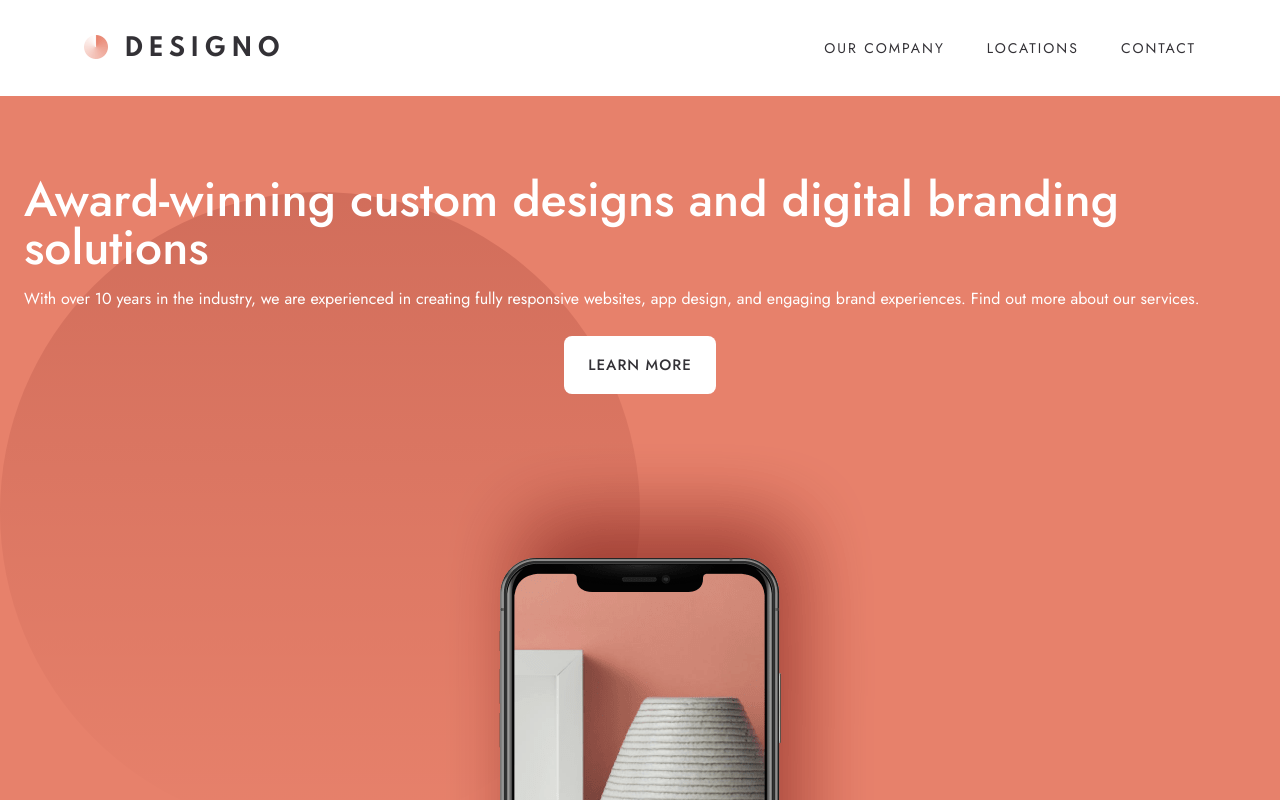
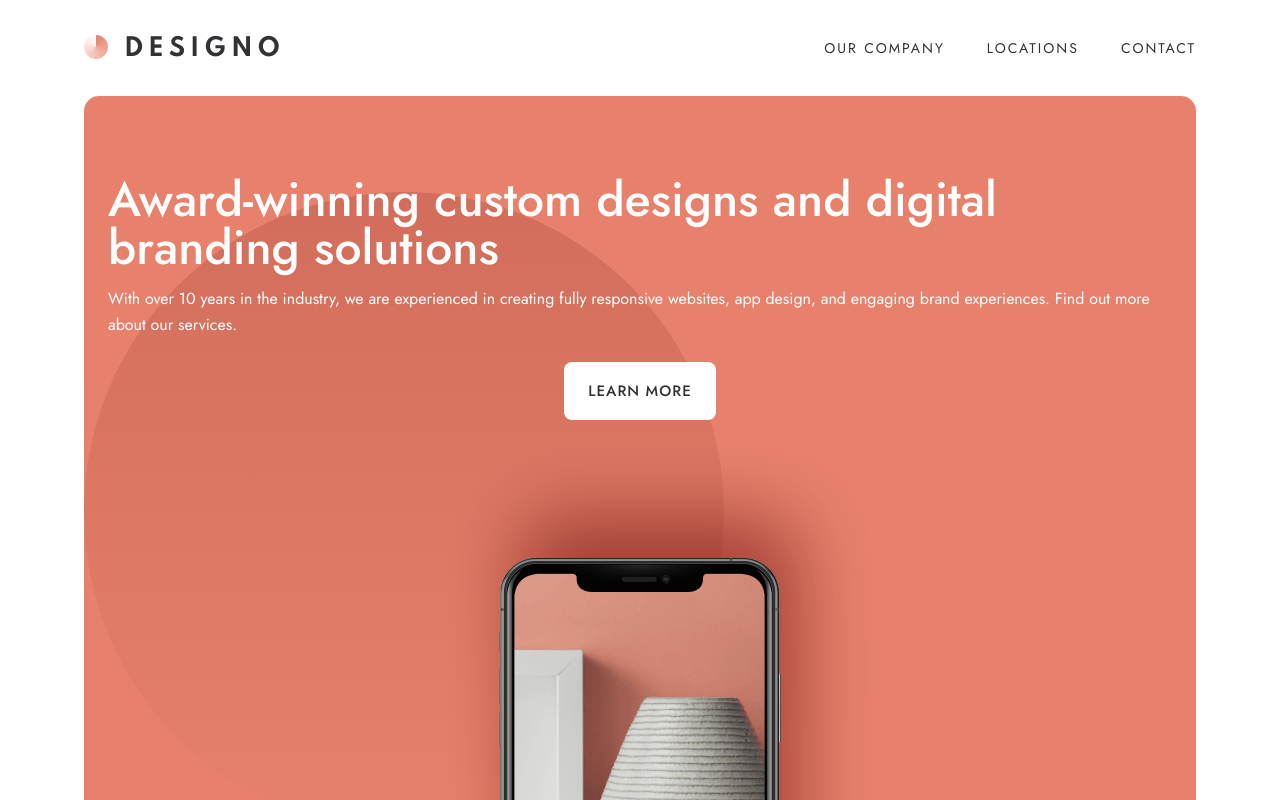
Before and after one commit to ryanbradley-webdev/designo, a Next.js app: page / in a window 1280 px wide. Shown: the top 800 px of the page. Built offline with nearby package versions, Linux system fonts and the light colour scheme.

Commit message:
Update homepage hero styling to impose max width for tablet and desktop.

```diff
--- a/app/page.module.css
+++ b/app/page.module.css
@@ -3,17 +3,32 @@
     height: 830px;
     padding-inline: 24px;
     padding-top: 80px;
+    max-width: 1160px;
     color: var(--clr-white);
     background-image: url(/bg-pattern-hero-home.svg);
     background-position-y: center;
     background-repeat: no-repeat;
     background-color: var(--clr-peach-pri);
+    text-align: center;
     overflow: hidden;
 }
 
-@media screen and (max-width: 768px) {
+@media screen and (min-width: 481px) {
     .hero {
-        text-align: center;
+        margin-inline: 24px;
+        border-radius: var(--radius-element);
+    }
+}
+
+@media screen and (min-width: 900px) {
+    .hero {
+        text-align: left;
+    }
+}
+
+@media screen and (min-width: 1160px) {
+    .hero {
+        margin-inline: calc(50vw - 556px);
     }
 }
 
```
